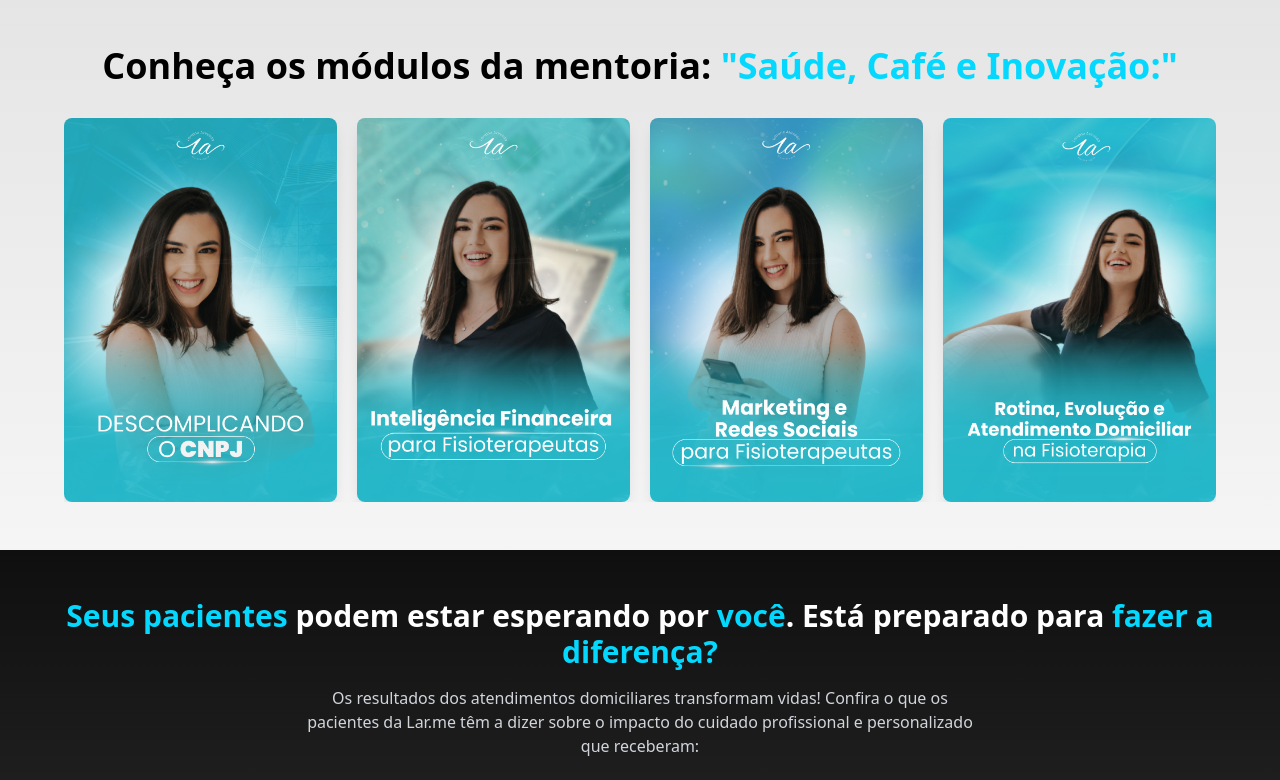
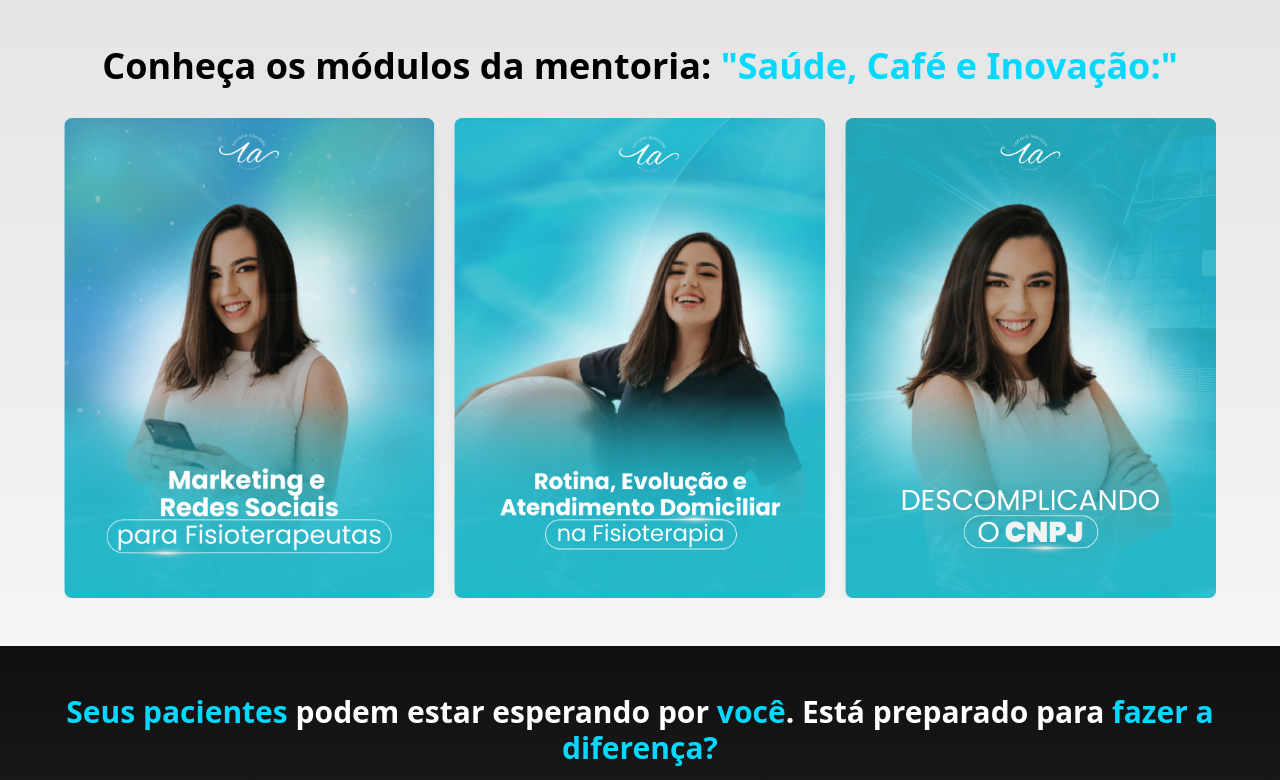
Before and after one commit to IsaiasZaza/lorrane, a Next.js app: page / in a window 1280 px wide. Shown: the part 1870-2650 px from the top of the page. Built offline with nearby package versions, Linux system fonts and the light colour scheme.

Commit message:
feat: alteracao

```diff
--- a/src/app/components/Lorrane.jsx
+++ b/src/app/components/Lorrane.jsx
@@ -24,9 +24,9 @@ export default function MentoraSection() {
         {/* Imagem */}
         <div className="lg:w-1/2 flex justify-center items-center">
           <img
-            src="/lorrane4.png"
+            src="/trabalhoLORRANE.png"
             alt="Mentora"
-            className="w-full -my-14 sm:w-[500px] md:w-[600px] lg:w-[700px] h-[700px] object-cover lg:mt-40"
+            className="w-full md:w-[700px] lg:w-[700px] xl:h[700px] h-[600px] object-cover lg:mt-40"
           />
         </div>
       </div>
--- a/src/app/components/ModulosMentoria.jsx
+++ b/src/app/components/ModulosMentoria.jsx
@@ -64,16 +64,17 @@ const ModulosMentoria = () => {
           spaceBetween={20}
           autoplay={{ delay: 3000, disableOnInteraction: false }}
           breakpoints={{
-            640: { slidesPerView: 1 },
+            640: { slidesPerView: 2 },
             768: { slidesPerView: 2 },
-            1024: { slidesPerView: 4 }
+            800: { slidesPerView: 3 },
+            1024: { slidesPerView: 3 }
           }}
           loop={true}
         >
           {modules.map((module) => (
             <SwiperSlide key={module.id}>
               <div className="relative rounded-lg overflow-hidden shadow-lg group transform hover:scale-105 transition duration-300">
-                <div className="relative h-96">
+                <div className="relative lg:h-[60vh] h-[63vh]">
                   <Image
                     src={module.image}
                     alt={module.name}
```
Also changed, not shown: public/trabalhoLORRANE.png (added).
